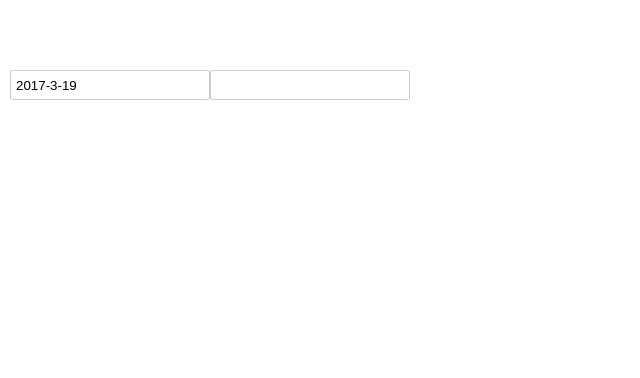
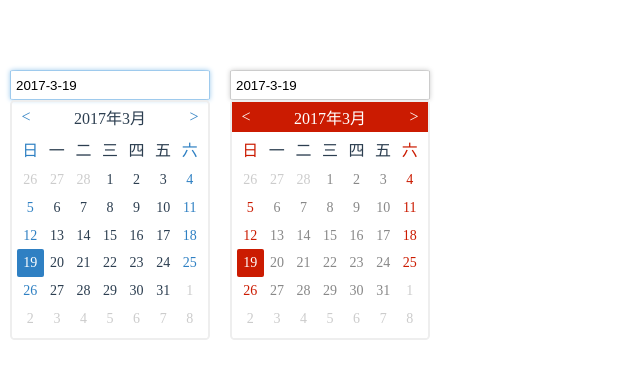
Before and after one commit to reusser/calendar-plugin, a Vue app: page /#/ in a window 1280 px wide. Shown: the top 378 px of the page, without its empty margins (0-640 px from the left). Built offline with nearby package versions, Linux system fonts and the light colour scheme.

Commit message:
last commit

```diff
--- a/index.html
+++ b/index.html
@@ -2,7 +2,6 @@
 <html>
   <head>
     <meta charset="utf-8">
-    <meta name="viewport" content="width=device-width,initial-scale=1,user-scalable=no">
     <title>calendar-plugin</title>
   </head>
   <body>
--- a/src/components/calendar-input.vue
+++ b/src/components/calendar-input.vue
@@ -8,13 +8,7 @@
       <input ref="mainInput" class="calendar-input" type="text" readonly="readonly"
       :class="{focus: isfocus}"
       @click="focus"
-      v-model="selectValue.firstValue">
-
-      <input type="text" class="calendar-input" readonly="readonly"
-      v-if="isRange"
-      :class="{focus: isfocus}"
-      @click="focus"
-      v-model="selectValue.secondValue">
+      v-model="selectValue">
     </label>
 
     <transition name="fade">
@@ -56,10 +50,6 @@ export default {
       type: Boolean,
       default: true
     },
-    isRange: { //是否使用范围选择模式
-      type : Boolean,
-      default: true
-    },
     isRed: {  //红蓝两种主题可选
       type: Boolean,
       default: false
@@ -71,7 +61,7 @@ export default {
           minYear: 1900,
           minMonth: 1,
           minDay: 1,
-          maxYear: 2018,
+          maxYear: 2030,
           maxMonth: 3,
           maxDay: 20
         }
@@ -79,7 +69,7 @@ export default {
     },
     showCalendar: {  //是否显示日历
       type: Boolean,
-      default: false
+      default: true
     },
     containerStyle: { //组件容器样式
       type: Object
@@ -87,7 +77,7 @@ export default {
   },
   data () {
     return {
-      isfocus: false,
+      isfocus: true,
       changeShowCalendar: this.showCalendar,
       week: ["日", "一", "二", "三", "四", "五", "六"],
       date: new Date(),
@@ -152,12 +142,7 @@ export default {
       return this.selectDay;
     },
     selectValue: function () {
-      return !this.isRange
-      ? {firstValue: `${this.trueSelectYear}-${this.trueSelectMonth}-${this.trueSelectDay}`}
-      : {
-        firstValue: `${this.trueSelectYear}-${this.trueSelectMonth}-${this.trueSelectDay}`,
-        secondValue: ``
-      }
+      return `${this.trueSelectYear}-${this.trueSelectMonth}-${this.trueSelectDay}`;
     },
     firstDayInWeek: function () {
       return new Date(this.trueSelectYear, this.trueSelectMonth - 1, 1).getDay();
@@ -226,6 +211,14 @@ export default {
 
       return arr;
     }
+  },
+  watch: {
+    selectValue: function (newVal) {
+      this.$emit('getValue', newVal);
+    }
+  },
+  mounted() {
+    this.$emit('getValue', this.selectValue);
   }
 }
 </script>
--- /dev/null
+++ b/src/components/show-calendar-input.vue
@@ -0,0 +1,35 @@
+<template>
+  <div>
+    <calendar-input :limit="firstLimit" @getValue="getValue"></calendar-input>
+    <calendar-input :isRed="true" @getValue="getValue"></calendar-input>
+  </div>
+
+</template>
+
+<script>
+import calendarInput from '@/components/calendar-input'
+export default {
+  name: 'show-calendar-input',
+  components: {
+    calendarInput
+  },
+  data() {
+    return {
+      selectValue: '',
+      firstLimit: {
+        minYear: 1900,
+        minMonth: 1,
+        minDay: 1,
+        maxYear: 2018,
+        maxMonth: 3,
+        maxDay: 23
+      }
+    }
+  },
+  methods: {
+    getValue(selectValue) {
+      this.selectValue = selectValue;
+    }
+  }
+}
+</script>
--- a/src/router/index.js
+++ b/src/router/index.js
@@ -1,6 +1,6 @@
 import Vue from 'vue'
 import Router from 'vue-router'
-import calendarInput from '@/components/calendar-input'
+import showCalendarInput from '@/components/show-calendar-input'
 
 Vue.use(Router)
 
@@ -8,8 +8,8 @@ export default new Router({
   routes: [
     {
       path: '/',
-      name: 'calender-input',
-      component: calendarInput
+      name: 'show-calender-input',
+      component: showCalendarInput
     }
   ]
 })
```
Also changed, not shown: src/style/calender.scss (+10 -0 lines), 10 other files (tests, documents, lock files or other folders).
